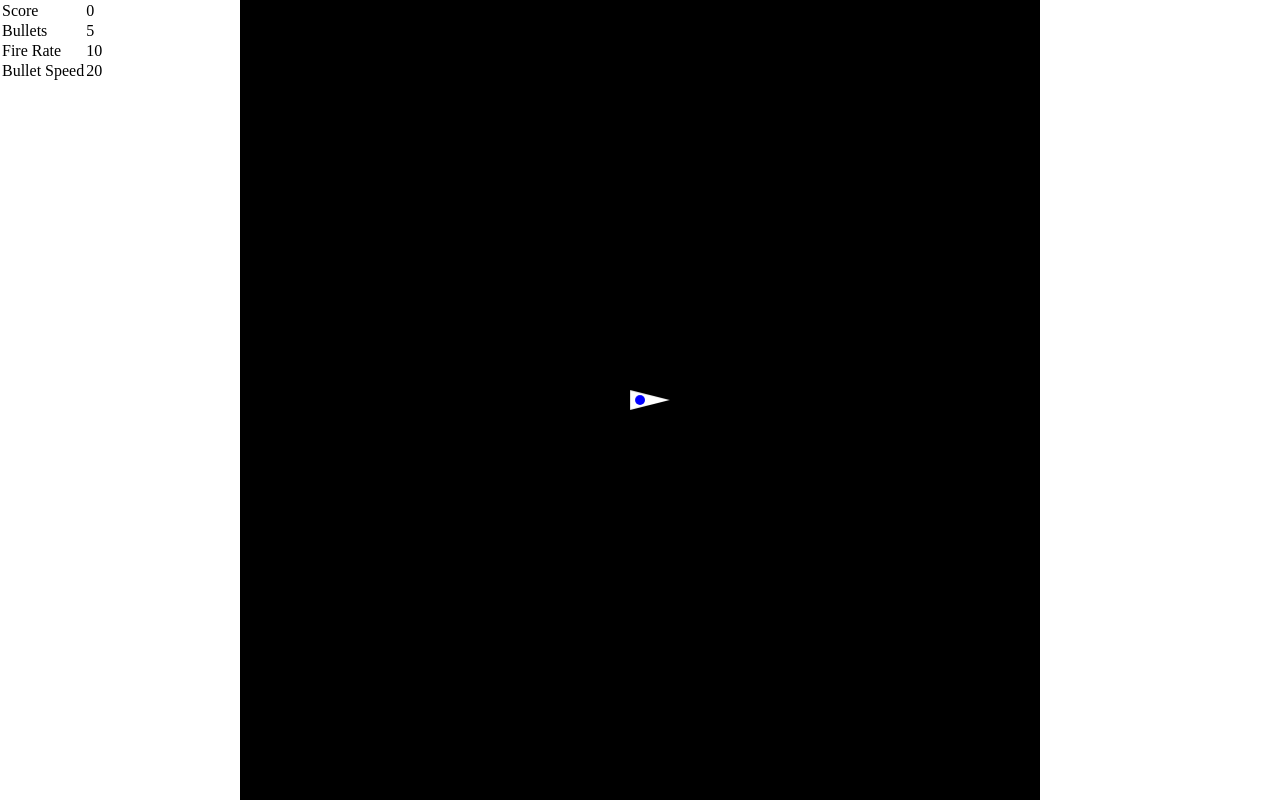
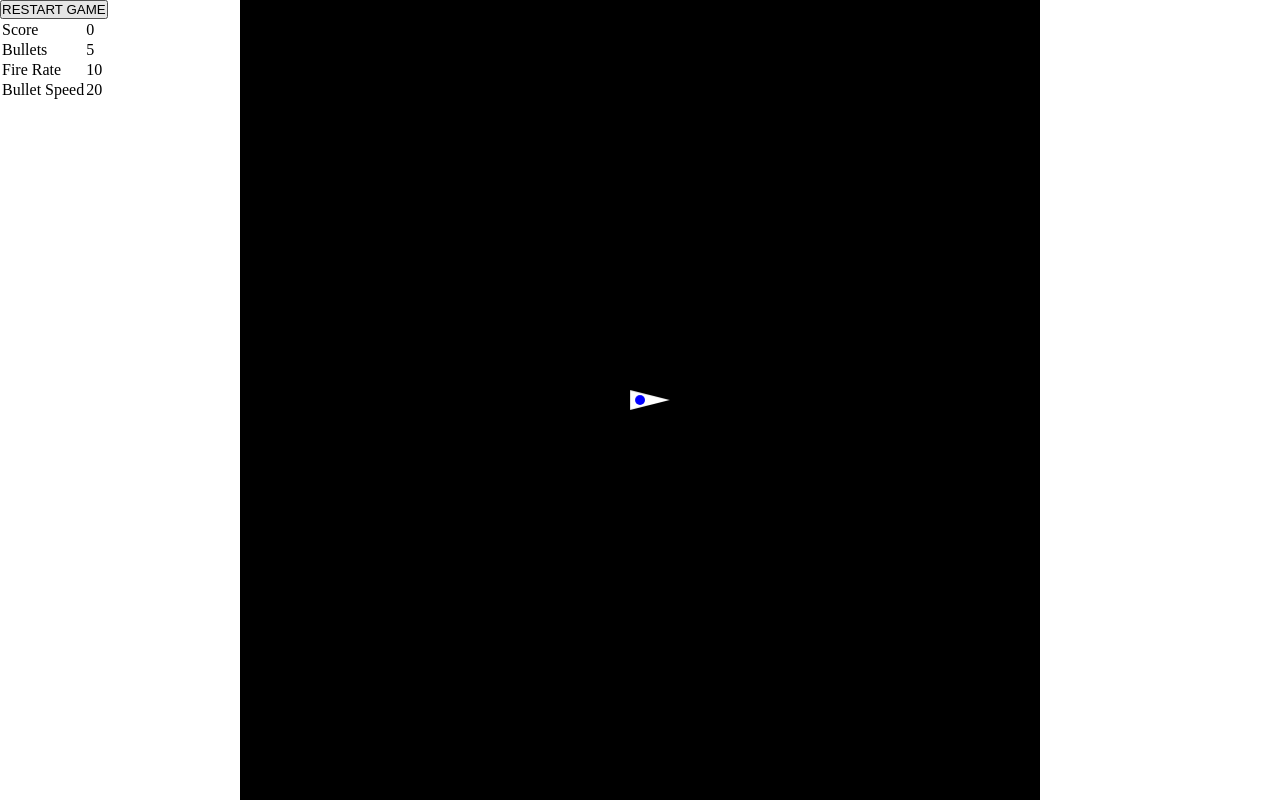
Before and after one commit to Matty92G/Asteroids, a website with bundled scripts: page index.html in a window 1280 px wide. Built offline with nearby package versions, Linux system fonts and the light colour scheme.

Commit message:
Basic Restart Button

```diff
--- a/index.html
+++ b/index.html
@@ -24,8 +24,8 @@
   </head>
   <body>
     <canvas class="game-canvas"></canvas>
-    <!-- <button id="start-btn">START GAME</button>
-    <button id="restart-btn">RESTART GAME</button> -->
+    <!-- <button id="start-btn">START GAME</button> -->
+    <button id="restart-btn" onclick="window.location.reload();">RESTART GAME</button>
     <table>
       <tr>
         <td>Score</td>
```
